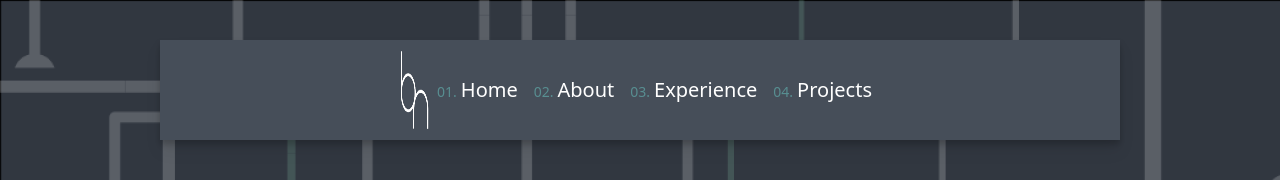
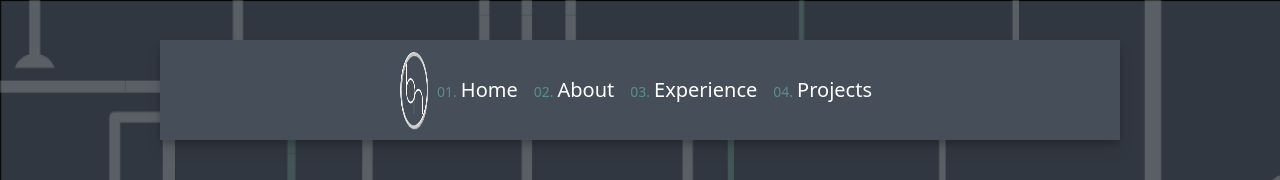
Before and after one commit to brunonegri/Portfolio-v2.0, a React (Create React App) app in the folder portifolio-react/: page / in a window 1280 px wide. Shown: the top 180 px of the page. Built offline with nearby package versions, Linux system fonts and the light colour scheme.

Commit message:
style: header gif

```diff
--- a/portifolio-react/src/components/Header.jsx
+++ b/portifolio-react/src/components/Header.jsx
@@ -1,7 +1,8 @@
 import React from 'react'
-import logoBnWhite from '../data/images/logoBnWhite.png'
+// import logoBnWhite from '../data/images/logoBnWhite.png'
 import useScrollDirection from '../services/scrollhook'
-// import GifBnWhite from '../data/images/GifBnWhite.gif'
+import GifBnWhite from '../data/images/GifBnWhite.gif'
+import BnWhite from '../data/images/BnWhite.png'
 
 function Header () {
 	const scrollDirection = useScrollDirection()
@@ -10,7 +11,10 @@ function Header () {
 		<header id='header' className={`flex w-full justify-center h-[100px] z-10 drop-shadow-lg bg-[#464E59] sticky ${scrollDirection === 'down' ? '-top-24' : 'top-[40px]'}`}>
 			<div className='px-60 flex justify-between items-center w-full h-full'>
 				<a href="#HOME">
-					<img className='h-20' src={logoBnWhite} alt='Logo Bruno Negri' />
+					<img className='h-20'
+						onMouseOver={e => (e.currentTarget.src = GifBnWhite)}
+						onMouseOut={e => (e.currentTarget.src = BnWhite)}
+						src={BnWhite} alt='Logo Bruno Negri' />
 				</a>
 				<nav className='flex text-white'>
 					<a href='#HOME'>
```
Also changed, not shown: portifolio-react/src/data/images/BnWhite.png (added).
